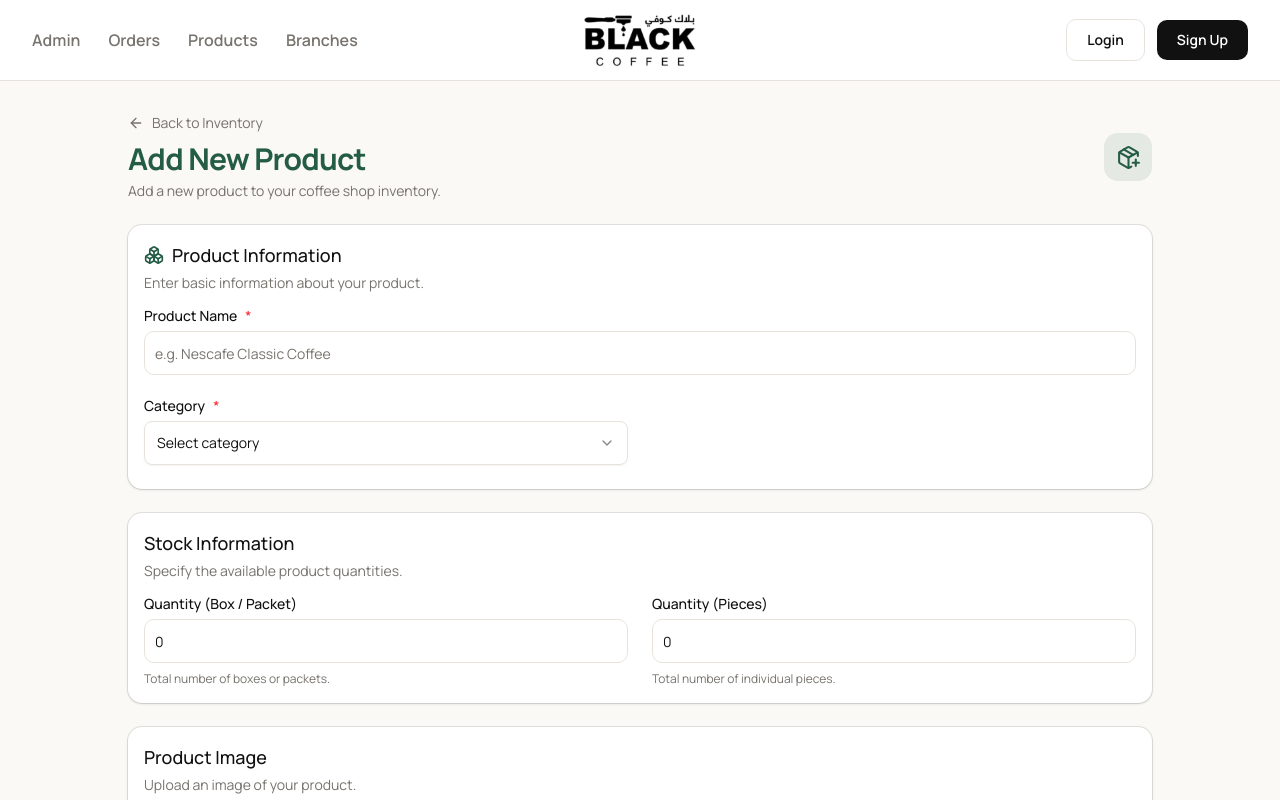
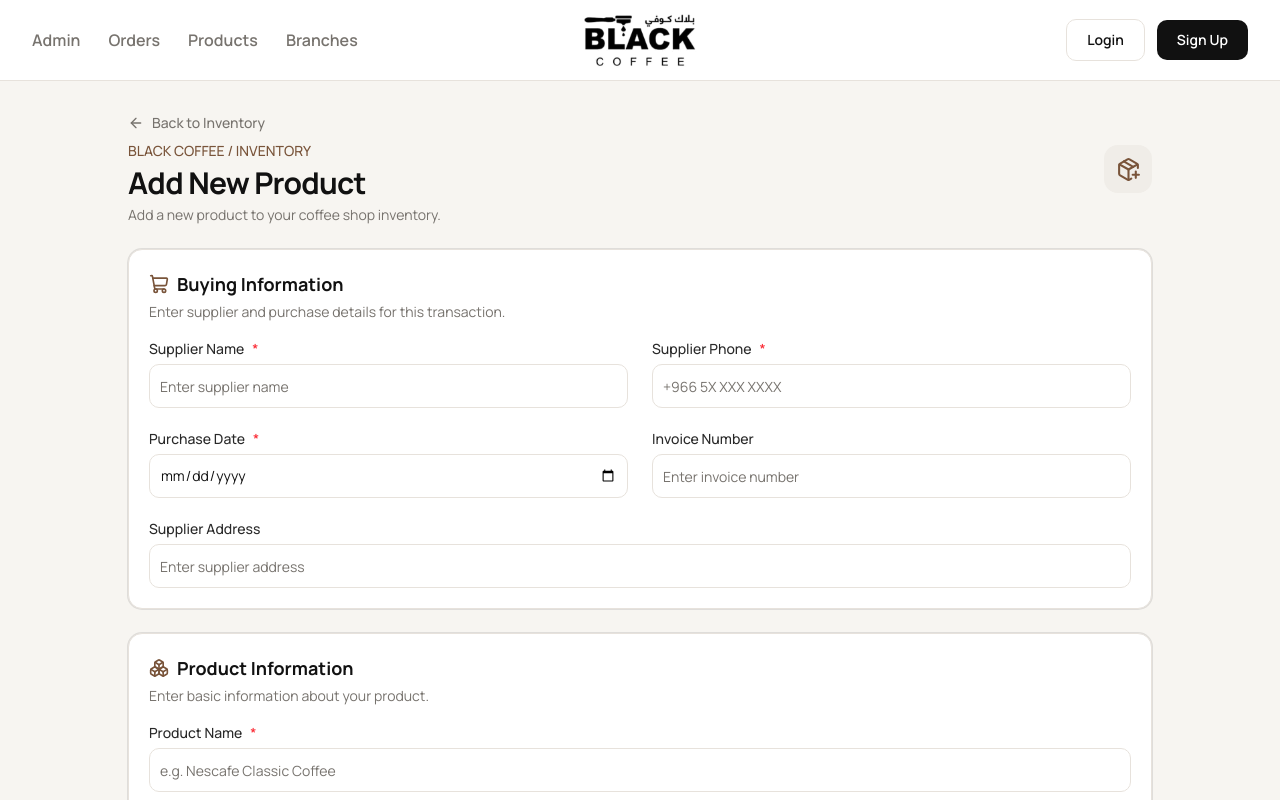
Before and after one commit to sabermahmud/black-coffee-management-system-user, a Next.js app: page /admin/inventory/add-product in a window 1280 px wide. Shown: the top 800 px of the page. Built offline with nearby package versions, Linux system fonts and the light colour scheme.

Commit message:
add product form updated

```diff
--- a/src/app/admin/dashboard/page.tsx
+++ b/src/app/admin/dashboard/page.tsx
@@ -356,7 +356,7 @@ export default function AdminDashboard() {
 
           <CardContent className="px-5">
             <div className="overflow-x-auto">
-              <table className="w-full min-w-[650px] text-left text-sm">
+              <table className="w-full min-w-162.5 text-left text-sm">
                 <thead>
                   <tr className="border-b border-[#E7E2DC] text-xs text-[#77736E]">
                     <th className="pb-3 font-medium">Order ID</th>
--- a/src/app/admin/inventory/add-product/page.tsx
+++ b/src/app/admin/inventory/add-product/page.tsx
@@ -1,4 +1,3 @@
-
 "use client";
 
 import { useEffect, useState, type ChangeEvent, type FormEvent } from "react";
@@ -10,6 +9,7 @@ import {
   PackagePlus,
   Boxes,
   X,
+  ShoppingCart,
 } from "lucide-react";
 
 import { Button } from "@/components/ui/button";
@@ -57,74 +57,168 @@ export default function AddProductPage() {
   };
 
   return (
-    <div className="min-h-screen bg-[#FAF9F5] p-4 md:p-8">
+    <div className="min-h-screen bg-[#F7F5F1] p-4 sm:p-6 lg:p-8">
       <div className="mx-auto max-w-5xl space-y-6">
-
         {/* Header */}
-        <div className="flex flex-col gap-4 sm:flex-row sm:items-center sm:justify-between">
+        <div className="flex flex-col justify-between gap-4 sm:flex-row sm:items-center">
           <div className="space-y-2">
             <Link
               href="/admin/inventory"
-              className="inline-flex items-center gap-2 text-sm text-muted-foreground hover:text-foreground"
+              className="inline-flex items-center gap-2 text-sm font-medium text-[#77736E] transition hover:text-[#79543A]"
             >
               <ArrowLeft size={16} />
               Back to Inventory
             </Link>
 
             <div>
-              <h1 className="text-2xl font-bold tracking-tight text-[#245C45] md:text-3xl">
+              <p className="text-sm font-medium text-[#79543A]">
+                BLACK COFFEE / INVENTORY
+              </p>
+
+              <h1 className="mt-1 text-2xl font-bold tracking-tight text-[#111111] md:text-3xl">
                 Add New Product
               </h1>
-              <p className="mt-1 text-sm text-muted-foreground">
+
+              <p className="mt-1 text-sm text-[#77736E]">
                 Add a new product to your coffee shop inventory.
               </p>
             </div>
           </div>
 
-          <div className="flex h-12 w-12 items-center justify-center rounded-xl bg-[#245C45]/10 text-[#245C45]">
+          <div className="flex h-12 w-12 items-center justify-center rounded-xl bg-[#F0EDE8] text-[#79543A]">
             <PackagePlus size={25} />
           </div>
         </div>
 
         {/* Form */}
         <form onSubmit={handleSubmit} className="space-y-6">
+          {/* Buying Information */}
+          <Card className="gap-5 border border-[#E7E2DC] bg-white py-5 shadow-none">
+            <CardHeader className="px-5">
+              <CardTitle className="flex items-center gap-2 text-lg font-bold text-[#111111]">
+                <ShoppingCart size={20} className="text-[#79543A]" />
+                Buying Information
+              </CardTitle>
+
+              <CardDescription className="text-[#77736E]">
+                Enter supplier and purchase details for this transaction.
+              </CardDescription>
+            </CardHeader>
+
+            <CardContent className="grid gap-6 px-5 md:grid-cols-2">
+              {/* Supplier Name */}
+              <div className="space-y-2">
+                <Label htmlFor="supplierName" className="text-[#292929]">
+                  Supplier Name <span className="text-red-500">*</span>
+                </Label>
+
+                <Input
+                  id="supplierName"
+                  name="supplierName"
+                  placeholder="Enter supplier name"
+                  required
+                  className="h-11 border-[#E7E2DC] bg-white focus-visible:border-[#79543A] focus-visible:ring-[#79543A]/20"
+                />
+              </div>
+
+              {/* Supplier Phone */}
+              <div className="space-y-2">
+                <Label htmlFor="supplierPhone" className="text-[#292929]">
+                  Supplier Phone <span className="text-red-500">*</span>
+                </Label>
+
+                <Input
+                  id="supplierPhone"
+                  name="supplierPhone"
+                  type="tel"
+                  placeholder="+966 5X XXX XXXX"
+                  required
+                  className="h-11 border-[#E7E2DC] bg-white focus-visible:border-[#79543A] focus-visible:ring-[#79543A]/20"
+                />
+              </div>
+
+              {/* Purchase Date */}
+              <div className="space-y-2">
+                <Label htmlFor="purchaseDate" className="text-[#292929]">
+                  Purchase Date <span className="text-red-500">*</span>
+                </Label>
+
+                <Input
+                  id="purchaseDate"
+                  name="purchaseDate"
+                  type="date"
+                  required
+                  className="h-11 border-[#E7E2DC] bg-white focus-visible:border-[#79543A] focus-visible:ring-[#79543A]/20"
+                />
+              </div>
+
+              {/* Invoice Number */}
+              <div className="space-y-2">
+                <Label htmlFor="invoiceNumber" className="text-[#292929]">
+                  Invoice Number
+                </Label>
+
+                <Input
+                  id="invoiceNumber"
+                  name="invoiceNumber"
+                  placeholder="Enter invoice number"
+                  className="h-11 border-[#E7E2DC] bg-white focus-visible:border-[#79543A] focus-visible:ring-[#79543A]/20"
+                />
+              </div>
+
+              {/* Supplier Address */}
+              <div className="space-y-2 md:col-span-2">
+                <Label htmlFor="supplierAddress" className="text-[#292929]">
+                  Supplier Address
+                </Label>
+
+                <Input
+                  id="supplierAddress"
+                  name="supplierAddress"
+                  placeholder="Enter supplier address"
+                  className="h-11 border-[#E7E2DC] bg-white focus-visible:border-[#79543A] focus-visible:ring-[#79543A]/20"
+                />
+              </div>
+            </CardContent>
+          </Card>
 
           {/* Product Information */}
-          <Card className="border-none shadow-sm">
-            <CardHeader>
-              <CardTitle className="flex items-center gap-2 text-lg">
-                <Boxes size={20} className="text-[#245C45]" />
+          <Card className="gap-5 border border-[#E7E2DC] bg-white py-5 shadow-none">
+            <CardHeader className="px-5">
+              <CardTitle className="flex items-center gap-2 text-lg font-bold text-[#111111]">
+                <Boxes size={20} className="text-[#79543A]" />
                 Product Information
               </CardTitle>
-              <CardDescription>
+
+              <CardDescription className="text-[#77736E]">
                 Enter basic information about your product.
               </CardDescription>
             </CardHeader>
 
-            <CardContent className="grid gap-6 md:grid-cols-2">
-
+            <CardContent className="grid gap-6 px-5 md:grid-cols-2">
               {/* Product Name */}
               <div className="space-y-2 md:col-span-2">
-                <Label htmlFor="productName">
+                <Label htmlFor="productName" className="text-[#292929]">
                   Product Name <span className="text-red-500">*</span>
                 </Label>
+
                 <Input
                   id="productName"
                   name="productName"
                   placeholder="e.g. Nescafe Classic Coffee"
                   required
-                  className="h-11"
+                  className="h-11 border-[#E7E2DC] bg-white focus-visible:border-[#79543A] focus-visible:ring-[#79543A]/20"
                 />
               </div>
 
               {/* Category */}
               <div className="space-y-2">
-                <Label htmlFor="category">
+                <Label htmlFor="category" className="text-[#292929]">
                   Category <span className="text-red-500">*</span>
                 </Label>
 
                 <Select name="category" required>
-                  <SelectTrigger className="h-11 w-full">
+                  <SelectTrigger className="h-11 w-full border-[#E7E2DC] bg-white focus-visible:border-[#79543A] focus-visible:ring-[#79543A]/20">
                     <SelectValue placeholder="Select category" />
                   </SelectTrigger>
 
@@ -138,26 +232,28 @@ export default function AddProductPage() {
                   </SelectContent>
                 </Select>
               </div>
-
             </CardContent>
           </Card>
 
           {/* Stock Information */}
-          <Card className="border-none shadow-sm">
-            <CardHeader>
-              <CardTitle className="text-lg">Stock Information</CardTitle>
-              <CardDescription>
+          <Card className="gap-5 border border-[#E7E2DC] bg-white py-5 shadow-none">
+            <CardHeader className="px-5">
+              <CardTitle className="text-lg font-bold text-[#111111]">
+                Stock Information
+              </CardTitle>
+
+              <CardDescription className="text-[#77736E]">
                 Specify the available product quantities.
               </CardDescription>
             </CardHeader>
 
-            <CardContent className="grid gap-6 md:grid-cols-2">
-
+            <CardContent className="grid gap-6 px-5 md:grid-cols-2">
               {/* Box / Packet */}
               <div className="space-y-2">
-                <Label htmlFor="packageQuantity">
+                <Label htmlFor="packageQuantity" className="text-[#292929]">
                   Quantity (Box / Packet)
                 </Label>
+
                 <Input
                   id="packageQuantity"
                   name="packageQuantity"
@@ -166,18 +262,20 @@ export default function AddProductPage() {
                   step="1"
                   defaultValue="0"
                   placeholder="Enter quantity"
-                  className="h-11"
+                  className="h-11 border-[#E7E2DC] bg-white focus-visible:border-[#79543A] focus-visible:ring-[#79543A]/20"
                 />
-                <p className="text-xs text-muted-foreground">
+
+                <p className="text-xs text-[#77736E]">
                   Total number of boxes or packets.
                 </p>
               </div>
 
               {/* Pieces */}
               <div className="space-y-2">
-                <Label htmlFor="pieceQuantity">
+                <Label htmlFor="pieceQuantity" className="text-[#292929]">
                   Quantity (Pieces)
                 </Label>
+
                 <Input
                   id="pieceQuantity"
                   name="pieceQuantity"
@@ -186,30 +284,32 @@ export default function AddProductPage() {
                   step="1"
                   defaultValue="0"
                   placeholder="Enter quantity"
-                  className="h-11"
+                  className="h-11 border-[#E7E2DC] bg-white focus-visible:border-[#79543A] focus-visible:ring-[#79543A]/20"
                 />
-                <p className="text-xs text-muted-foreground">
+
+                <p className="text-xs text-[#77736E]">
                   Total number of individual pieces.
                 </p>
               </div>
-
             </CardContent>
           </Card>
 
           {/* Product Image */}
-          <Card className="border-none shadow-sm">
-            <CardHeader>
-              <CardTitle className="text-lg">Product Image</CardTitle>
-              <CardDescription>
+          <Card className="gap-5 border border-[#E7E2DC] bg-white py-5 shadow-none">
+            <CardHeader className="px-5">
+              <CardTitle className="text-lg font-bold text-[#111111]">
+                Product Image
+              </CardTitle>
+
+              <CardDescription className="text-[#77736E]">
                 Upload an image of your product.
               </CardDescription>
             </CardHeader>
 
-            <CardContent>
+            <CardContent className="px-5">
               <div className="flex flex-col gap-5 sm:flex-row sm:items-start">
-
                 {/* Image Preview */}
-                <div className="relative flex h-40 w-full items-center justify-center overflow-hidden rounded-xl border-2 border-dashed bg-muted/30 sm:w-48">
+                <div className="relative flex h-40 w-full items-center justify-center overflow-hidden rounded-xl border-2 border-dashed border-[#E7E2DC] bg-[#F7F5F1] sm:w-48">
                   {imagePreview ? (
                     <>
                       <Image
@@ -223,13 +323,13 @@ export default function AddProductPage() {
                       <button
                         type="button"
                         onClick={() => setImagePreview(null)}
-                        className="absolute right-2 top-2 z-10 rounded-full bg-white p-1.5 text-red-500 shadow"
+                        className="absolute right-2 top-2 z-10 rounded-full bg-white p-1.5 text-red-500 shadow-sm transition hover:bg-red-50"
                       >
                         <X size={16} />
                       </button>
                     </>
                   ) : (
-                    <div className="flex flex-col items-center gap-2 text-muted-foreground">
+                    <div className="flex flex-col items-center gap-2 text-[#77736E]">
                       <ImagePlus size={35} />
                       <span className="text-xs">Image Preview</span>
                     </div>
@@ -238,7 +338,7 @@ export default function AddProductPage() {
 
                 {/* Upload */}
                 <div className="flex-1 space-y-3">
-                  <Label htmlFor="productImage">
+                  <Label htmlFor="productImage" className="text-[#292929]">
                     Upload Product Image
                   </Label>
 
@@ -248,14 +348,13 @@ export default function AddProductPage() {
                     type="file"
                     accept="image/*"
                     onChange={handleImageChange}
-                    className="h-11 cursor-pointer"
+                    className="h-11 cursor-pointer border-[#E7E2DC] bg-white file:mr-3 file:rounded-md file:border-0 file:bg-[#F0EDE8] file:px-3 file:py-1 file:text-xs file:font-semibold file:text-[#79543A] hover:file:bg-[#E7DCD1]"
                   />
 
-                  <p className="text-xs text-muted-foreground">
+                  <p className="text-xs text-[#77736E]">
                     Supported formats: JPG, PNG, WEBP.
                   </p>
                 </div>
-
               </div>
             </CardContent>
           </Card>
@@ -265,22 +364,19 @@ export default function AddProductPage() {
             <Button
               type="button"
               variant="outline"
-              className="h-11"
+              className="h-11 border-[#E7E2DC] bg-white px-6 text-[#292929] hover:border-[#79543A] hover:bg-[#F7F5F1] hover:text-[#79543A]"
             >
-              <Link href="/admin/inventory">
-                Cancel
-              </Link>
+              <Link href="/admin/inventory">Cancel</Link>
             </Button>
 
             <Button
               type="submit"
-              className="h-11 bg-[#245C45] px-8 text-white hover:bg-[#194632]"
+              className="h-11 bg-[#111111] px-8 text-white transition hover:bg-[#79543A]"
             >
               <PackagePlus size={18} className="mr-2" />
               Save Product
             </Button>
           </div>
-
         </form>
       </div>
     </div>
```
